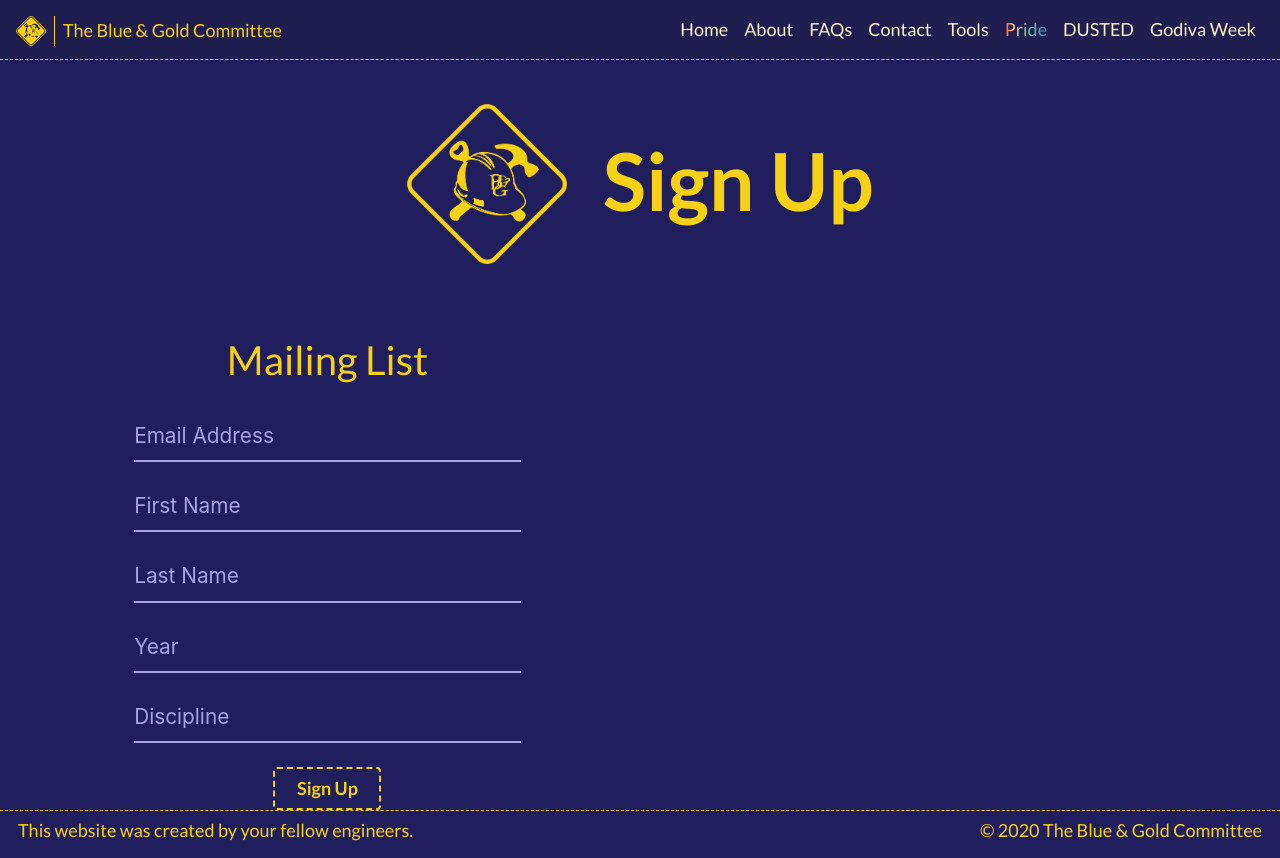
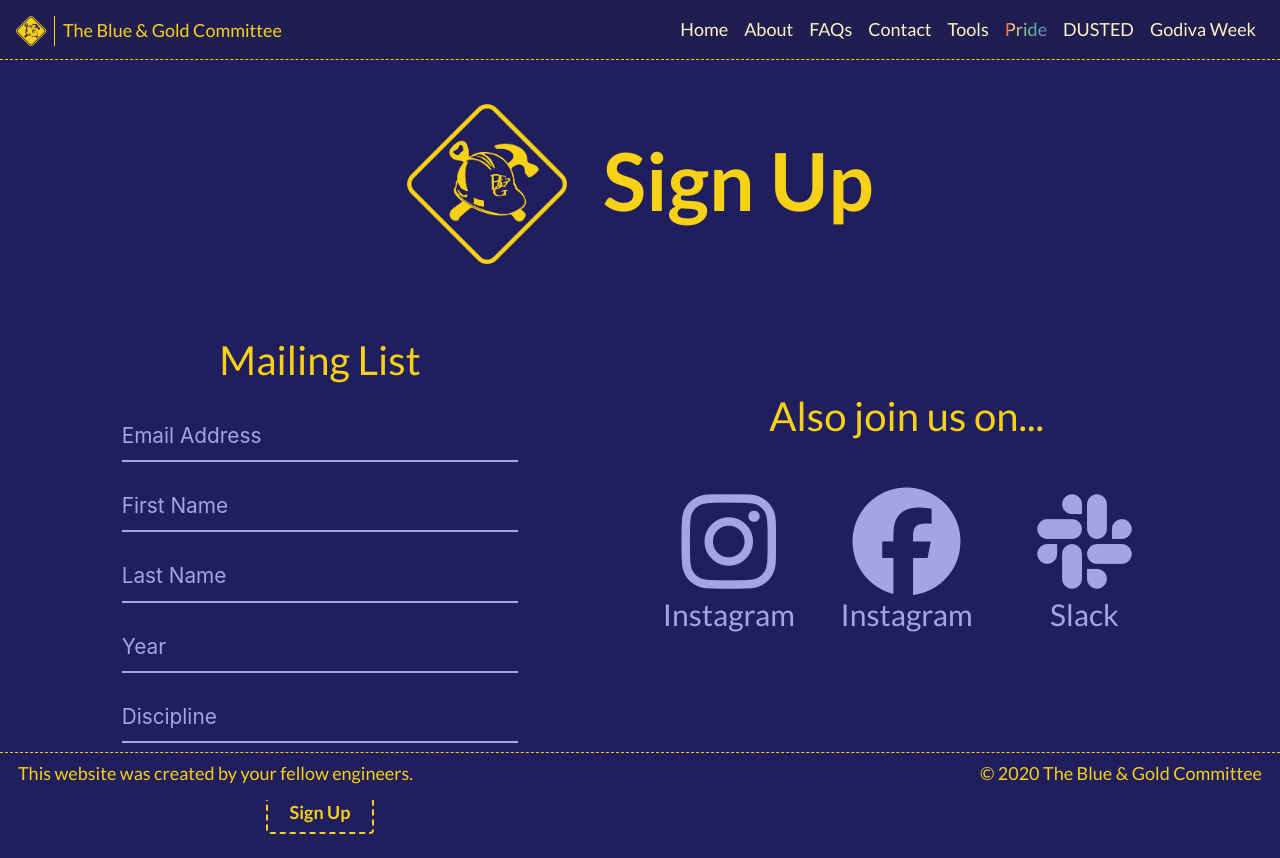
Before and after one commit to zbotpoint/bng, a website: page signup.html in a window 1280 px wide. After the commit the page ends 834 px from the top, so only its background shows below. Drawn offline with nearby package versions, Linux system fonts and the light colour scheme.

Commit message:
Addign sugnup functionality

```diff
--- a/main.scss
+++ b/main.scss
@@ -273,6 +273,9 @@ body > section {
 }
 .footer {
   height:3em;
+  &.position-fixed {
+    bottom:0;
+  }
 }
 span.contact-text a {
   font-size: xx-large;
@@ -758,3 +761,12 @@ input.booking {
   border-image: linear-gradient(to right,palette(brand,"gold"),palette(brand,"l-blue"));
   border-image-slice: 1;
 }
+.signup div.col-md-4 a {
+  margin: 10px 0;
+  color: palette(brand,"l-blue") !important;
+  transition: color 0.5s ease-in-out;
+  text-decoration: none !important;
+  &:hover {
+    color: palette(brand,"gold") !important;
+  }
+}
--- a/scripts/signup.js
+++ b/scripts/signup.js
@@ -21,4 +21,6 @@ function send($form) {
             }
         }
     });
+    $(".hidden-on-submit").children().addClass("d-none");
+    $(".show-on-submit").removeClass("d-none");
 }
--- a/signup.html
+++ b/signup.html
@@ -13,7 +13,7 @@
     <link href="https://fonts.googleapis.com/css2?family=Lato:wght@400;700&display=swap" rel="stylesheet">
     <title>Sign Up - Blue & Gold Committee</title>
 </head>
-<body class="pt-6 bg-blue">
+<body class="pt-6 bg-blue signup">
 <nav class="navbar navbar-expand-lg navbar-dark fixed-top bg-offblue border-bottom-dashed border-gold">
     <a class="navbar-brand py-0" href="index.html">
         <img src="BG.png" height="30" alt="B&G" class="nav-logo pr-2 mr-1 border-right border-gold"/>
@@ -54,6 +54,7 @@
     </div>
 </nav>
 <div class="container-fluid">
+    <div class="row">
         <div class="col-lg-12 text-center">
             <div class="mt-5">
                 <img src="G-mono.png" class="d-inline-block logo mx-3">
@@ -62,7 +63,12 @@
             </div>
             <br class="d-none d-md-block">
         </div>
-    <div class="col-lg-4 offset-lg-1 mt-md-5 mt-1 section-start init-hidden text-center">
+    </div>
+</div>
+<div class="container-fluid">
+    <div class="row">
+        <div class="col-lg-4 offset-lg-1 mt-md-5 mt-1 text-center hidden-on-submit">
+            <h2 class="text-gold show-on-submit d-none">Thanks for joining!</h2>
             <h2 class="text-gold">Mailing List</h2>
             <form action="https://skule.us5.list-manage.com/subscribe/post-json?u=dc4e152d34bc3e84cf1fa96d4&id=a5fd1dbde3&c=?" method="get">
                 <div class="form--group mt-md-3 mt-5">
@@ -88,18 +94,45 @@
                 <div style="position: absolute; left: -5000px;" aria-hidden="true">
                     <input type="text" name="b_dc4e152d34bc3e84cf1fa96d4_a5fd1dbde3" tabindex="-1" value="">
                 </div>
-            <div class="clear mt-4">
+                <div class="clear mt-5">
                     <input type="submit" value="Sign Up" name="subscribe" id="signup" class="btn-1 btn mx-auto">
                 </div>
             </form>
         </div>
+        <div class="col-lg-5 offset-lg-1 mt-12 text-center">
+            <h2 class="text-gold">Also join us on...</h2>
+            <div class="row mt-md-5">
+                <div class="col-md-4">
+                    <a href="https://instagr.am/bngcommittee">
+                        <i class="fab fa-instagram fa-6x"></i>
+                        <h3 class="">Instagram</h3>
+                    </a>
                 </div>
-<div class="container-fluid bg-blue footer position-relative d-none d-md-block border-top-dashed border-gold">
+                <div class="col-md-4">
+                    <a href="https://www.facebook.com/BlueAndGoldCommittee/">
+                        <i class="fab fa-facebook fa-6x"></i>
+                        <h3 class="">Instagram</h3>
+                    </a>
+                </div>
+                <div class="col-md-4">
+                    <a href="https://blueandgold.slack.com">
+                        <i class="fab fa-slack fa-6x"></i>
+                        <h3 class="">Slack</h3>
+                    </a>
+                </div>
+            </div>
+        </div>
+    </div>
+</div>
+<div class="container-fluid bg-blue footer position-fixed d-none d-md-block border-top-dashed border-gold">
     <span class="position-absolute"
           style="bottom:0.75em;left:1em;">This website was created by your fellow engineers.</span>
     <span class="position-absolute" style="bottom:0.75em;right:1em;">© 2020 The Blue & Gold Committee</span>
 </div>
 
+<script src="https://code.jquery.com/jquery-3.5.1.min.js"
+        integrity="sha256-9/aliU8dGd2tb6OSsuzixeV4y/faTqgFtohetphbbj0="
+        crossorigin="anonymous"></script>
 <script src="https://cdn.jsdelivr.net/npm/popper.js@1.16.0/dist/umd/popper.min.js"
         integrity="sha384-Q6E9RHvbIyZFJoft+2mJbHaEWldlvI9IOYy5n3zV9zzTtmI3UksdQRVvoxMfooAo"
         crossorigin="anonymous"></script>
```
Also changed, not shown: index.html (+3 -3 lines), main.css, 1 other file. Lines whose indentation alone changed are shown as unchanged.
